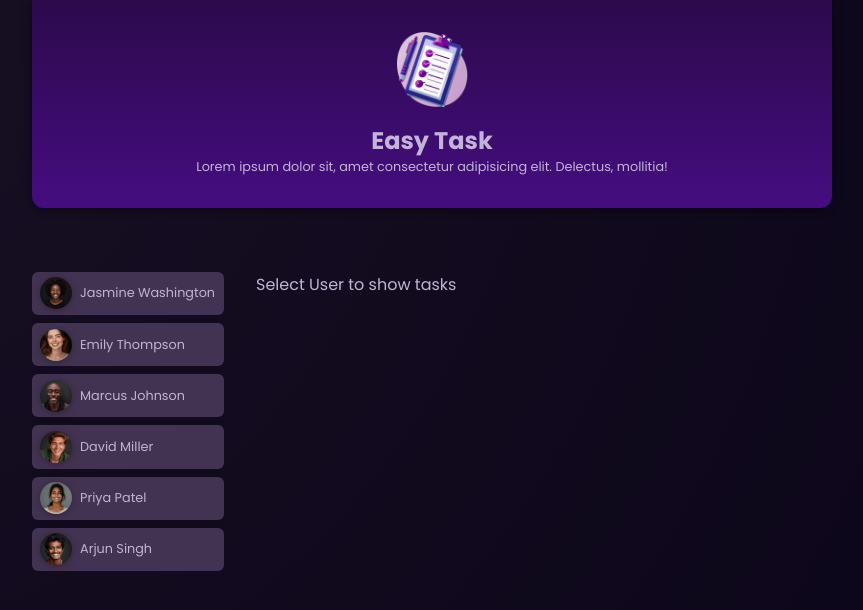
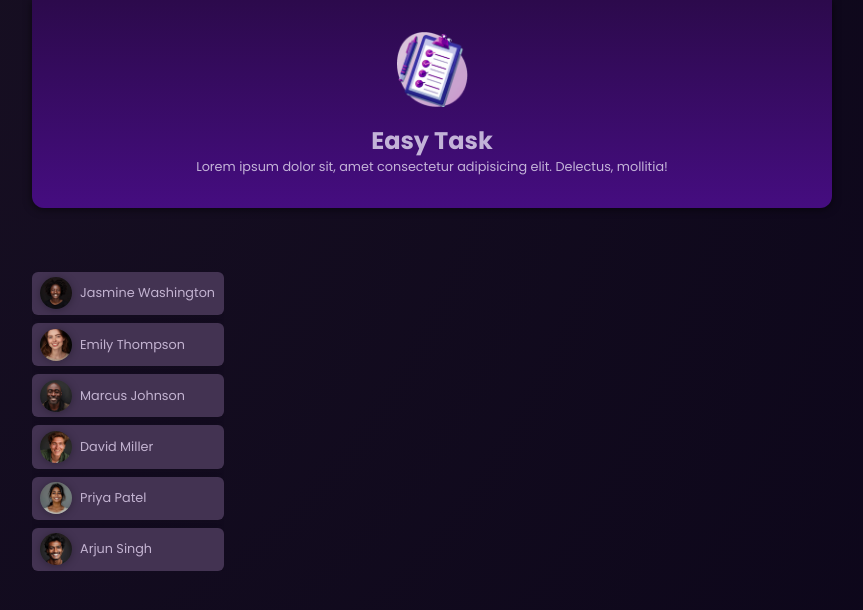
Before and after one commit to Hpt9/angular-first-project, an Angular app: page / in a window 1280 px wide. Shown: the top 610 px of the page, without its empty margins (208-1071 px from the left). Built offline with nearby package versions, Linux system fonts and the light colour scheme.

Commit message:
for if added old

```diff
--- a/src/app/app.component.html
+++ b/src/app/app.component.html
@@ -3,11 +3,18 @@
   <ul id="users">
     @for (item of users; track item.id) {
       <!-- @if (item.name.startsWith("P")) { -->
+
+        <!-- <li *ngFor="let item of users"> old version of for-->
         <li>
           <app-user [user]="item" (selectedUser)="userClicked($event)"/>
         </li>
       <!-- } -->
     }
   </ul>
-  <app-tasks [userName]="userNameForID"/>
+  <!-- <p *ngIf="8>7;else fallback">
+    cox uzundu
+  </p>
+  <ng-template #fallback>salam</ng-template>
+  kohne versiye if else
+  -->
 </main>
--- a/src/app/app.component.ts
+++ b/src/app/app.component.ts
@@ -3,11 +3,12 @@ import { HeaderComponent } from "./header/header.component";
 import { UserComponent } from "./user/user.component";
 import { DUMMY_USERS } from './dummy-users';
 import { TasksComponent } from "./tasks/tasks.component";
+import { NgFor,NgIf } from '@angular/common';
 
 @Component({
   selector: 'app-root',
   standalone: true,
-  imports: [HeaderComponent, UserComponent, TasksComponent],
+  imports: [HeaderComponent, UserComponent, TasksComponent,NgFor,NgIf],
   templateUrl: './app.component.html',
   styleUrl: './app.component.scss',
 })
```
